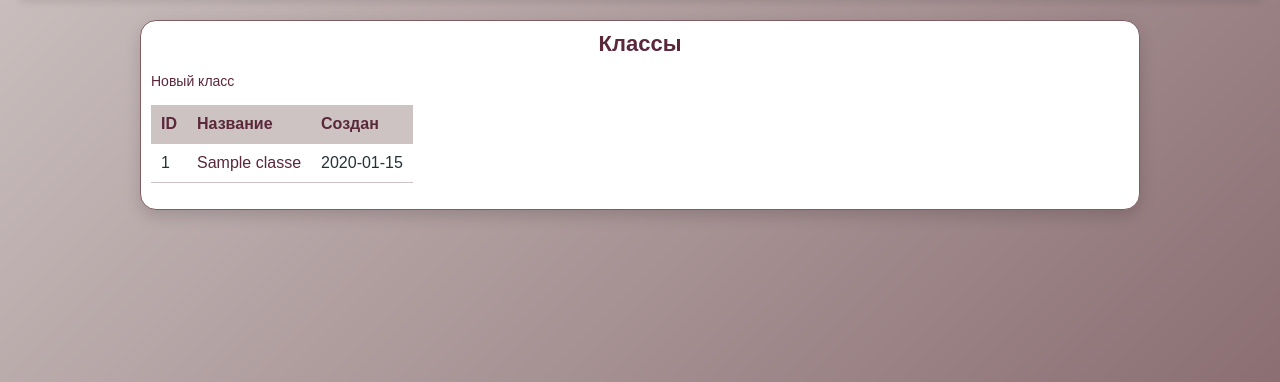
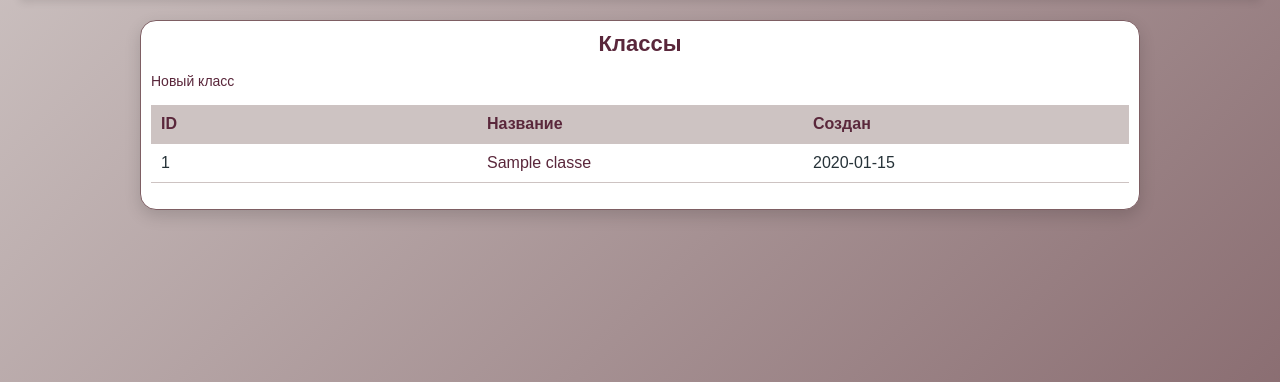
Before and after one commit to stanislavovnaam/LMS, a Flask app: page /classes in a window 1280 px wide. Shown: the part 116-498 px from the top of the page. Run offline with Flask 3, Linux system fonts and the light colour scheme; the visitor is signed in with stand-in values (Sample User, id 1); data comes from the database, SQL or seed files in the repository; tables that the repository leaves empty hold one stand-in row (values such as "Sample post"); parts of the project's set-up code (start-up, migrations or seed data) failed here and were passed over.

Commit message:
Add files via upload

```diff
--- a/app.py
+++ b/app.py
@@ -1,4 +1,4 @@
-from flask import Flask, render_template,request, redirect, url_for, session, abort, request, flash
+from flask import Flask, render_template,request, redirect, url_for, session, abort, request, flash, gunicorn
 import sqlite3
 from werkzeug.security import check_password_hash, generate_password_hash
 from datetime import datetime
--- a/static/styles.css
+++ b/static/styles.css
@@ -106,7 +106,8 @@ h1 {
 
 /* Карточки (формы, регистрации и т.п.) */
 .card {
-    width: auto;
+    max-width: 100%;
+    overflow-x: auto;
     padding: 10px;
     background: #ffffff;
     border-radius: 16px;
@@ -187,7 +188,8 @@ h1 {
 
 /* Таблицы */
 table {
-    width: auto;
+    width: 100%;
+    table-layout: fixed;
     border-collapse: collapse;
     margin: 16px 0;
 }
@@ -197,6 +199,7 @@ table td {
     padding: 10px;
     text-align: left;
     border-bottom: 1px solid #cdc3c2;
+    word-break: break-word;
 }
 
 table th {
```
